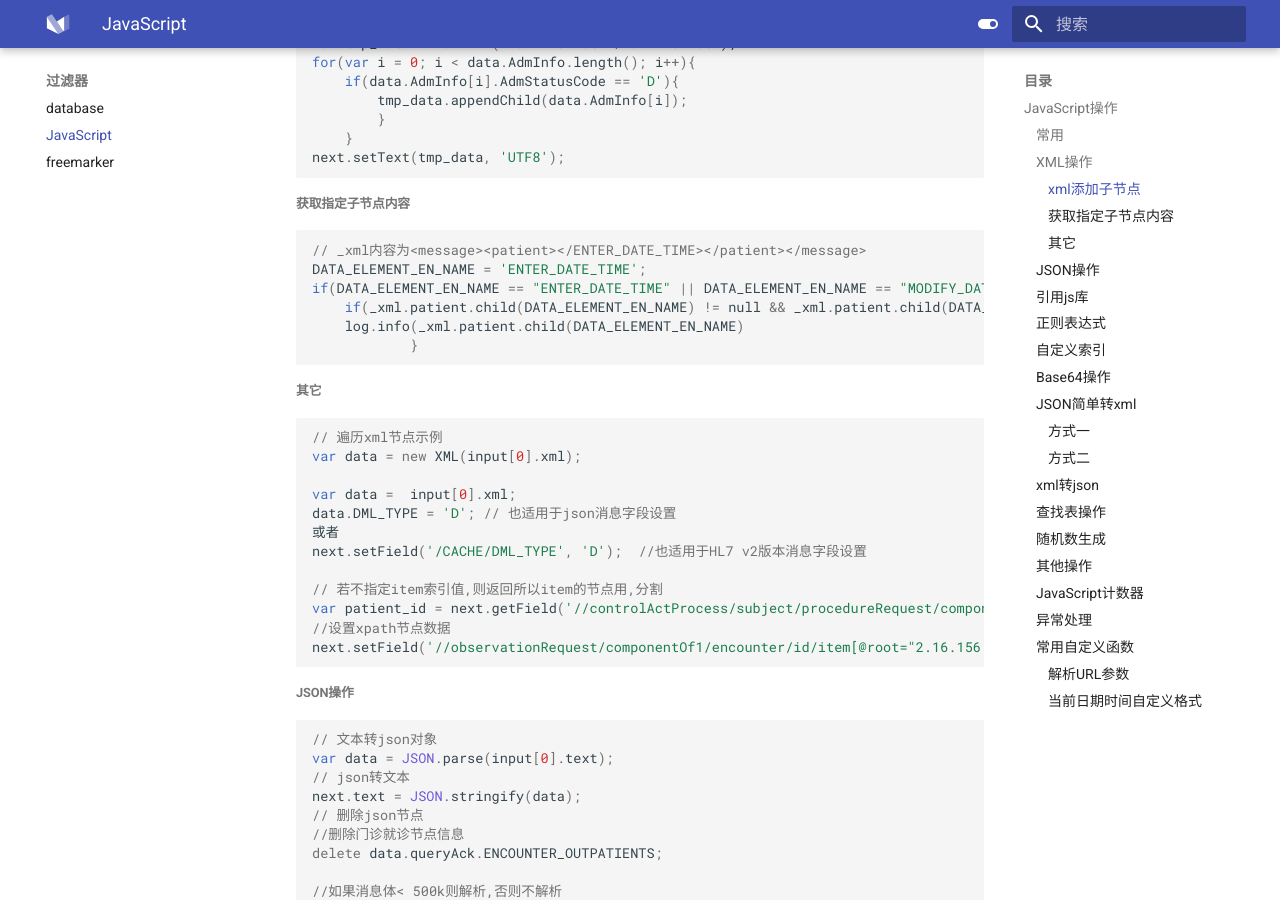
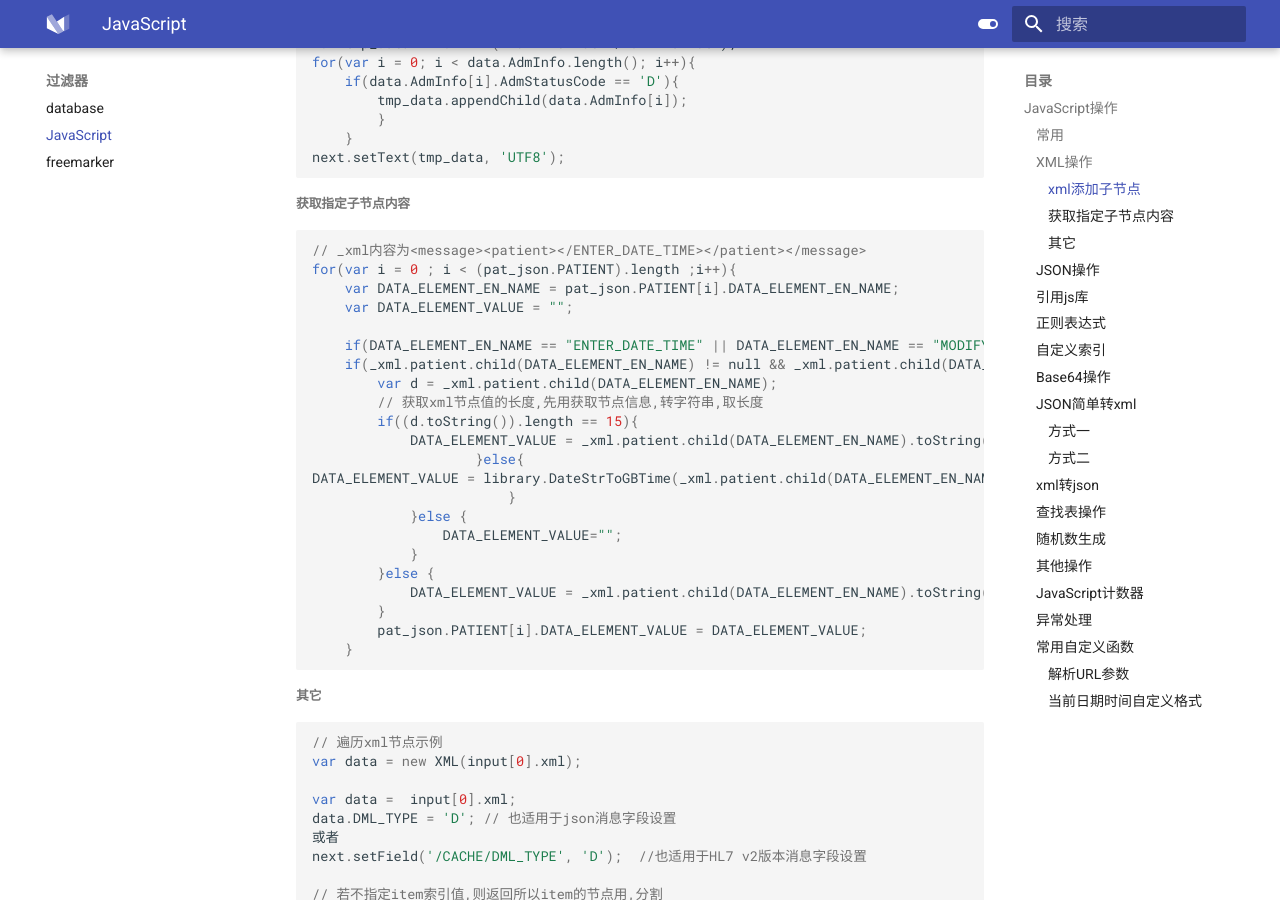
Before and after one commit to liaozhimingandy/demo, an MkDocs documentation site: the page built from docs/filter/JavaScript.md, in a window 1280 px wide and 900 px high, scrolled down 915 px. Built offline with MkDocs 1.6.1 and Material for MkDocs 9.7.7, drawn with Linux system fonts in a browser that asks for light colours.

Commit message:
内容: 1.调整示例;

````diff
--- a/docs/filter/JavaScript.md
+++ b/docs/filter/JavaScript.md
@@ -49,11 +49,27 @@ next.setText(tmp_data, 'UTF8');
 
 ```javascript
 // _xml内容为<message><patient></ENTER_DATE_TIME></patient></message>
-DATA_ELEMENT_EN_NAME = 'ENTER_DATE_TIME';
-if(DATA_ELEMENT_EN_NAME == "ENTER_DATE_TIME" || DATA_ELEMENT_EN_NAME == "MODIFY_DATE_TIME"){
+for(var i = 0 ; i < (pat_json.PATIENT).length ;i++){
+	var DATA_ELEMENT_EN_NAME = pat_json.PATIENT[i].DATA_ELEMENT_EN_NAME;
+	var DATA_ELEMENT_VALUE = "";
+
+	if(DATA_ELEMENT_EN_NAME == "ENTER_DATE_TIME" || DATA_ELEMENT_EN_NAME == "MODIFY_DATE_TIME"){
 	if(_xml.patient.child(DATA_ELEMENT_EN_NAME) != null && _xml.patient.child(DATA_ELEMENT_EN_NAME) != ""){
-	log.info(_xml.patient.child(DATA_ELEMENT_EN_NAME)
+		var d = _xml.patient.child(DATA_ELEMENT_EN_NAME);
+        // 获取xml节点值的长度,先用获取节点信息,转字符串,取长度
+		if((d.toString()).length == 15){
+			DATA_ELEMENT_VALUE = _xml.patient.child(DATA_ELEMENT_EN_NAME).toString();
+					}else{
+DATA_ELEMENT_VALUE = library.DateStrToGBTime(_xml.patient.child(DATA_ELEMENT_EN_NAME));
+						}
+			}else {
+				DATA_ELEMENT_VALUE="";
 			}
+		}else {
+			DATA_ELEMENT_VALUE = _xml.patient.child(DATA_ELEMENT_EN_NAME).toString();
+		}
+		pat_json.PATIENT[i].DATA_ELEMENT_VALUE = DATA_ELEMENT_VALUE;
+	}
 ```
 
 ###### 其它
````
